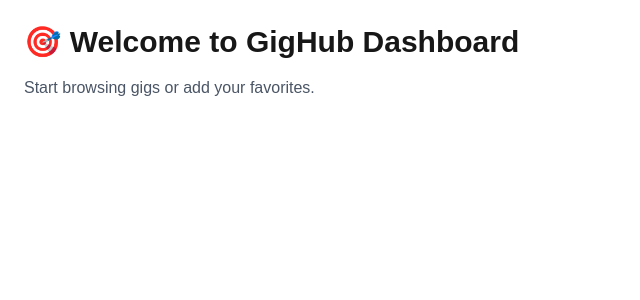
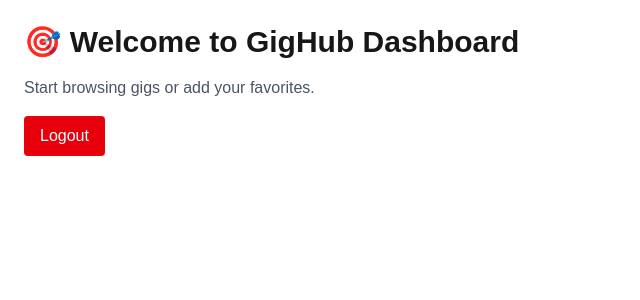
Before and after one commit to nazliozemrek/gighub, a Next.js app: page /dashboard in a window 1280 px wide. Shown: the top 300 px of the page, without its empty margins (0-640 px from the left). Built offline with nearby package versions, Linux system fonts and the light colour scheme; no server answers; sample sign-in values are in the browser's storage.

Commit message:
Adding logout function

```diff
--- a/src/app/dashboard/page.tsx
+++ b/src/app/dashboard/page.tsx
@@ -4,20 +4,31 @@ import { useEffect, useState } from 'react';
 import { onAuthStateChanged } from 'firebase/auth';
 import { auth } from '../../../lib/firebase';
 import { useRouter } from 'next/navigation';
+import { signOut} from 'firebase/auth';
 
 export default function DashboardPage() {
   const [loading, setLoading] = useState(true);
   const router = useRouter();
 
+
   useEffect(() => {
     const unsubscribe = onAuthStateChanged(auth, (user) => {
       if (!user) {
-        router.push('/login'); // ❌ Not logged in? Back to login.
+        router.push('/login');
       }
       setLoading(false);
     });
     return () => unsubscribe();
   }, [router]);
+
+  const handleLogout = async () => {
+    try {
+      await signOut(auth);
+      router.push('/login');
+    }catch(error){
+      console.error('Logout error:',error);
+    }
+  }
 
   if (loading) return <div className="p-6">Loading...</div>;
 
@@ -25,6 +36,12 @@ export default function DashboardPage() {
     <div className="p-6">
       <h1 className="text-3xl font-bold mb-4">🎯 Welcome to GigHub Dashboard</h1>
       <p className="text-gray-600">Start browsing gigs or add your favorites.</p>
+      <button
+        onClick={handleLogout}
+        className="mt-4 px-4 py-2 bg-red-600 text-white rounded hover:bg-red-700 transition"
+      >
+        Logout
+      </button>
     </div>
   );
 }
```
